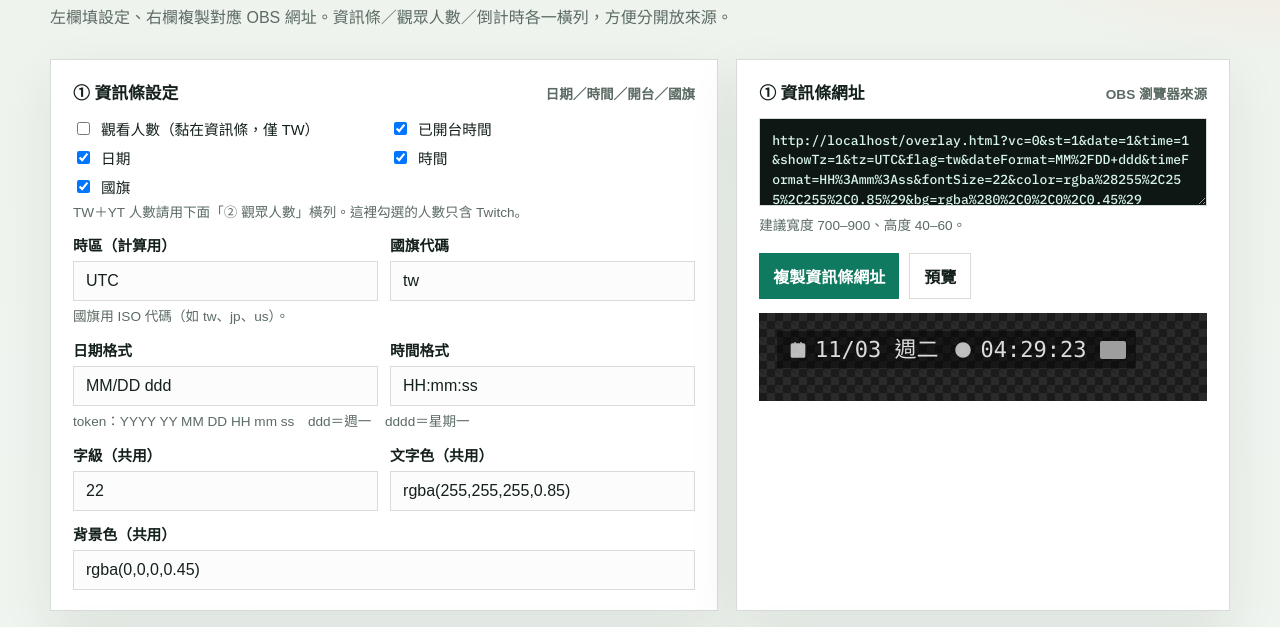
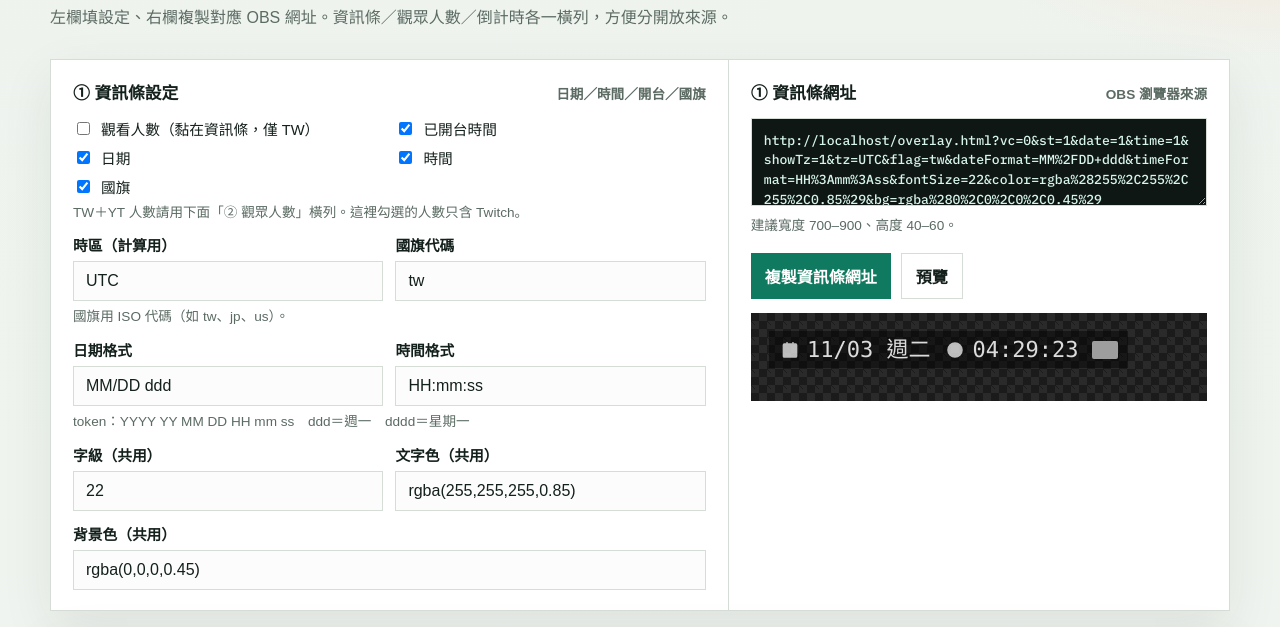
Before and after one commit to cccsdxtw/my_OBS_tools, a plain HTML site: page index.html in a window 1280 px wide. Shown: the part 129-756 px from the top of the page. Drawn offline with Linux system fonts and the light colour scheme; a web font is replaced by a local one.

Commit message:
Tighten band layout to a single middle divider line
Co-authored-by: 董浩 <hi0729@hotmail.com>

```diff
--- a/index.html
+++ b/index.html
@@ -74,21 +74,36 @@
 
       .band {
         display: grid;
-        grid-template-columns: 1.15fr 0.85fr;
-        gap: 18px;
+        grid-template-columns: 1.15fr 1px 0.85fr;
+        gap: 0;
         align-items: stretch;
+        background: var(--panel);
+        border: 1px solid var(--line);
+        box-shadow: var(--shadow);
+      }
+
+      .band-divider {
+        background: var(--line);
+        width: 1px;
+        min-height: 100%;
       }
 
       @media (max-width: 900px) {
         .band {
           grid-template-columns: 1fr;
         }
+
+        .band-divider {
+          width: 100%;
+          height: 1px;
+          min-height: 0;
+        }
       }
 
       .card {
-        background: var(--panel);
-        border: 1px solid var(--line);
-        box-shadow: var(--shadow);
+        background: transparent;
+        border: 0;
+        box-shadow: none;
         padding: 20px 22px;
         min-width: 0;
       }
@@ -336,6 +351,8 @@
             <input id="bg" type="text" value="rgba(0,0,0,0.45)" />
           </section>
 
+          <div class="band-divider" aria-hidden="true"></div>
+
           <aside class="card">
             <div class="card-head">
               <h2>① 資訊條網址</h2>
@@ -428,6 +445,8 @@
             </div>
           </section>
 
+          <div class="band-divider" aria-hidden="true"></div>
+
           <aside class="card">
             <div class="card-head">
               <h2>② 觀眾人數網址</h2>
@@ -467,6 +486,8 @@
             </div>
             <p class="hint">目標時間與「從現在起」擇一。不要跟資訊條黏在同一來源。</p>
           </section>
+
+          <div class="band-divider" aria-hidden="true"></div>
 
           <aside class="card">
             <div class="card-head">
```
